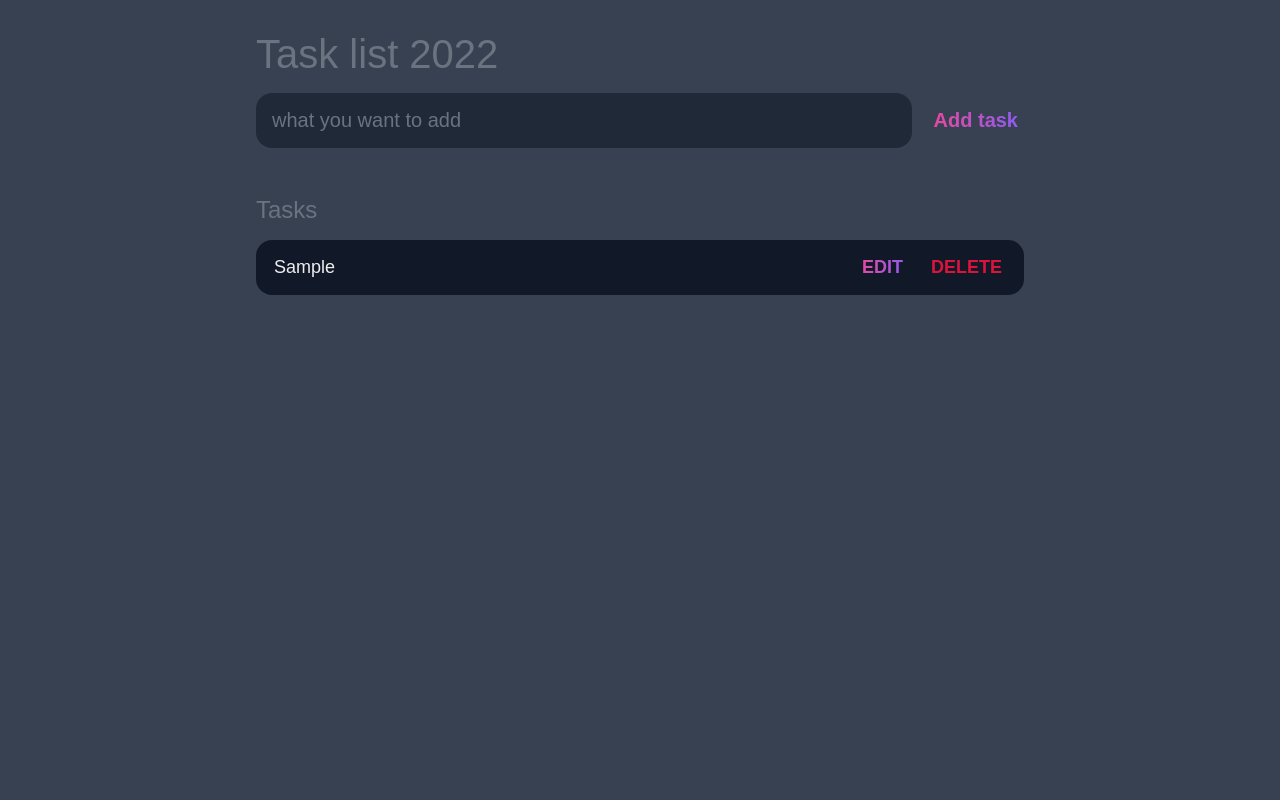
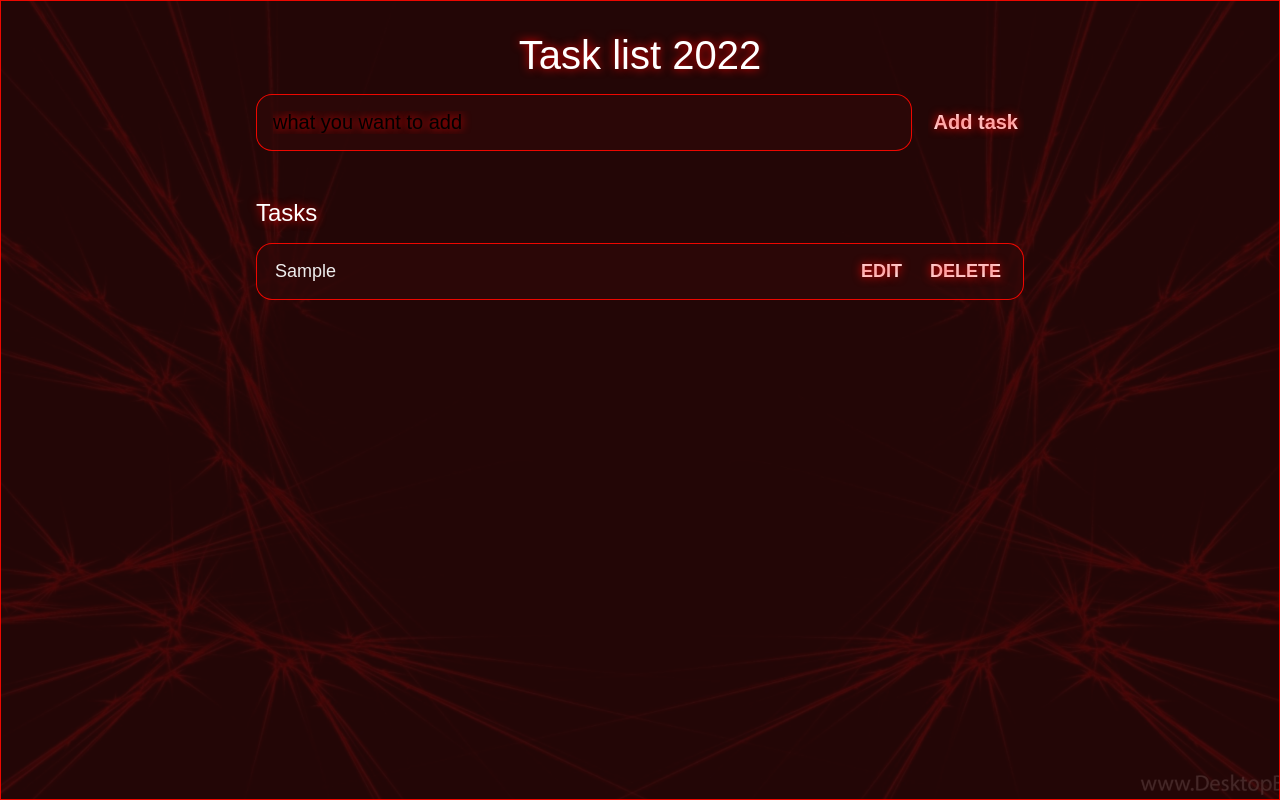
Before and after one commit to abhishek00210/To_Do_List, a plain HTML site: page index.html in a window 1280 px wide. Both pictures are taken after typing "Sample" into the empty fields and a click on the input "Add task". Drawn offline with Linux system fonts and the light colour scheme.

Commit message:
Add files via upload

```diff
--- a/index.html
+++ b/index.html
@@ -10,6 +10,8 @@
 
 </head>
 <body>
+    <div class="parallelogram">
+
     <header>
         <h1>Task list 2022</h1>
         <form id="new-task-form">
@@ -39,6 +41,7 @@
 
 
          </section>
+        </div>
     </main>
     <script src="main.js"></script>
 </body>
--- a/main.css
+++ b/main.css
@@ -6,6 +6,16 @@
 	--pink: #EC4899;
 	--purple: #8B5CF6;
 	--light: #EEE;
+}
+.parallelogram {
+    width: 100%;
+    height: 100%;
+    position: fixed;
+
+    background: rgb(46 9 9 / 77%);
+
+    border: 1px solid #ff0800ea;
+
 }
 
 * {
@@ -19,7 +29,11 @@ body {
     flex-direction: column;
     min-height: 100vh;
     color: #FFF;
-	background-color: var(--dark);
+    background-color: rgb(46 9 9 / 77%);
+    background-image: url(bg.jpg);
+    background-repeat: no-repeat;
+    background-attachment: fixed;
+    background-size: cover;
 }
 
 header {
@@ -32,7 +46,9 @@ header {
 header h1{
 	font-size: 2.5rem;
 	font-weight: 300;
-	color: var(--grey);
+	text-shadow: 0 0 10px #ff0000;
+    color: #fff;
+    text-align: center;
 	margin-bottom: 1rem;
 }
 
@@ -49,7 +65,9 @@ input, button {
 
 #new-task-input {
 	flex: 1 1 0%;
-	background-color: var(--darker);
+
+    background: rgb(46 9 9 / 77%);
+    border: 1px solid #ff0800ea;
     padding: 1rem;
     border-radius: 1rem;
     margin-right: 1rem;
@@ -57,17 +75,21 @@ input, button {
     font-size: 1.25rem;
 }
 
+
 #new-task-input::placeholder {
-	color: var(--grey);
+	text-shadow: 0 0 10px #ff0000;
+    color: black;
 }
 
 #new-task-submit {
 	color: var(--pink);
 	font-size: 1.25rem;
 	font-weight: 700;
-	background-image: linear-gradient(to right, var(--pink), var(--purple));
+	background-color: white;
+    text-shadow: 0 0 10px #ff0000;
 	-webkit-background-clip: text;
 	-webkit-text-fill-color: transparent;
+
 	cursor: pointer;
 	transition: 0.4s;
 }
@@ -94,17 +116,23 @@ main {
 .task-list h2 {
 	font-size: 1.5rem;
 	font-weight: 300;
-	color: var(--grey);
+	text-shadow: 0 0 10px #ff0000;
+    color: #fff;
 	margin-bottom: 1rem;
 }
 
 #tasks .task {
 	display: flex;
 	justify-content: space-between;
-	background-color: var(--darkest);
+    background: rgb(46 9 9 / 77%);
+    border: 1px solid #ff0800ea;
 	padding: 1rem;
 	border-radius: 1rem;
 	margin-bottom: 1rem;
+    flex: 1 1 0%;
+
+
+
 }
 
 .task .content {
@@ -120,7 +148,8 @@ main {
 }
 
 .task .content .text:not(:read-only) {
-	color: var(--pink);
+	text-shadow: 0 0 10px #ff0000;
+    color: black;
 }
 
 .task .actions {
@@ -146,11 +175,15 @@ main {
 }
 
 .task .actions .edit {
-	background-image: linear-gradient(to right, var(--pink), var(--purple));
+	background-color: white;
+    text-shadow: 0 0 10px #ff0000;
 	-webkit-background-clip: text;
 	-webkit-text-fill-color: transparent;
 }
 
 .task .actions .delete {
-	color: crimson;
+	background-color: white;
+    text-shadow: 0 0 10px #ff0000;
+    -webkit-background-clip: text;
+	-webkit-text-fill-color: transparent;
 }
```
Also changed, not shown: bg.jpg (added). Lines whose indentation alone changed are shown as unchanged.
